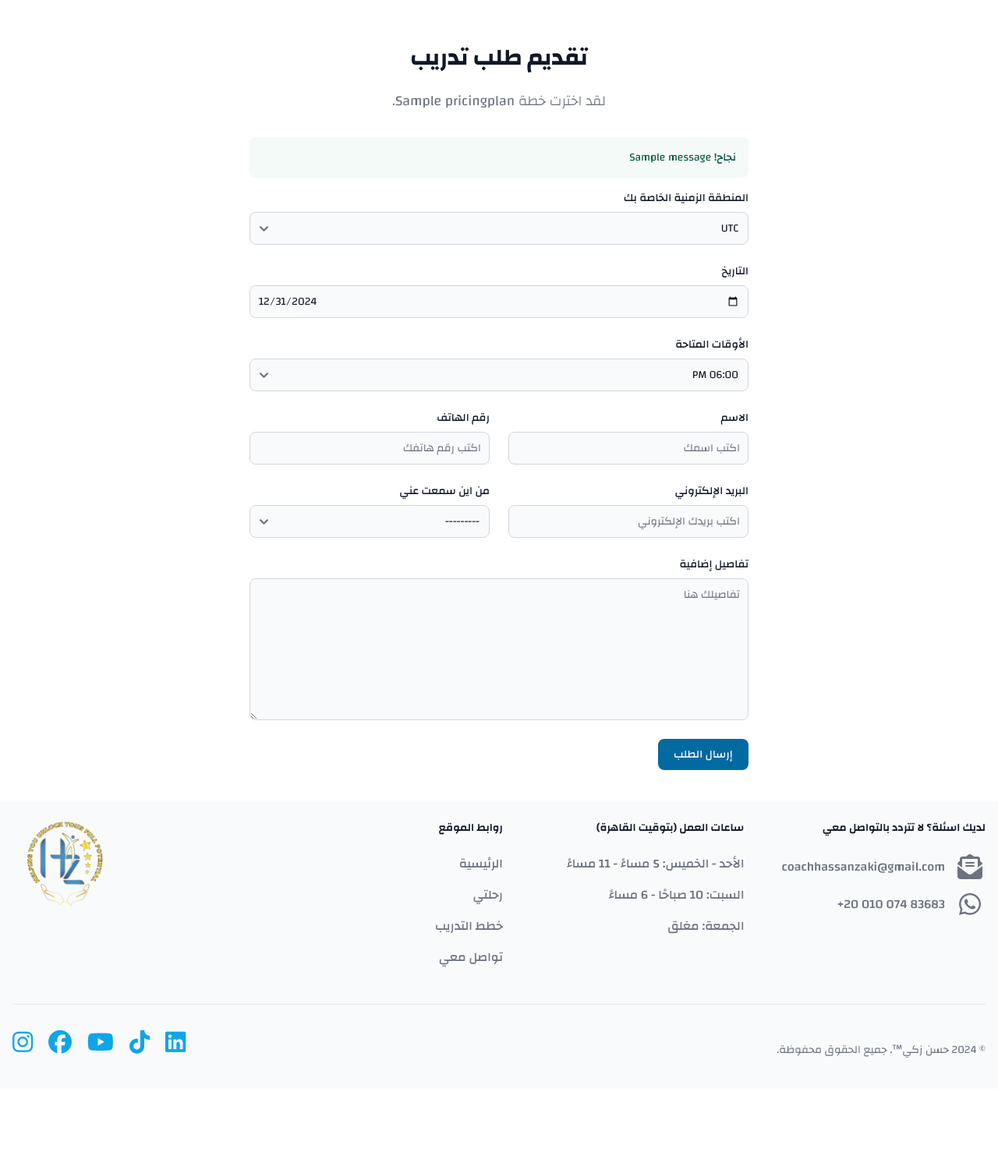
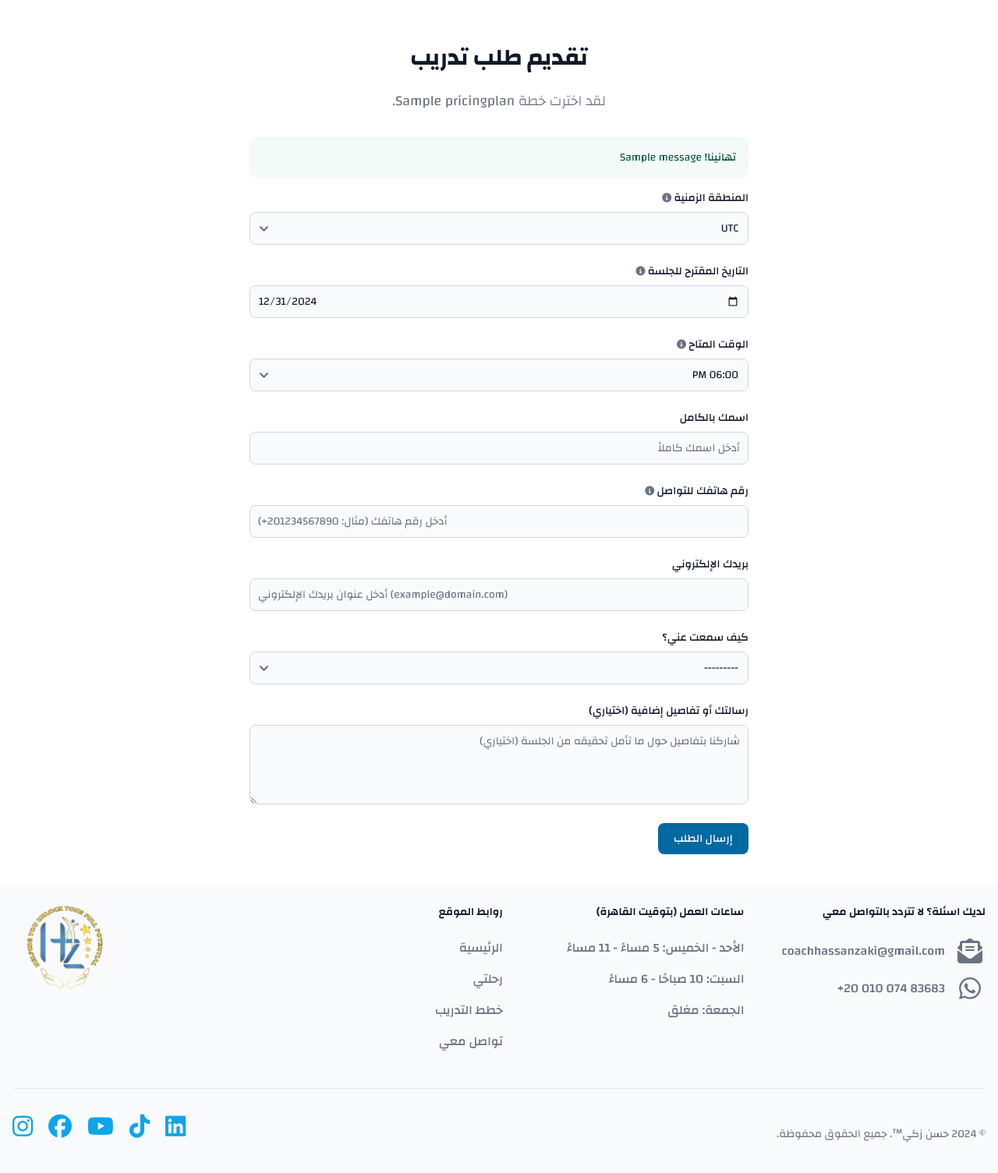
Before and after one commit to Abubakr-Alsheikh/hassanzaki-coaching-website, a Django app: page /coaching-request/1/ in a window 1280 px wide. Shown: the part 64-1569 px from the top of the page at 78% size. Before the commit the page ends 1422 px from the top, so only its background shows below. Run offline with Django 5.2, Linux system fonts and the light colour scheme; tables that the repository leaves empty hold one stand-in row (values such as "Sample post"); one stand-in notice (Sample message) is shown; some libraries are stand-ins or nearby versions.

Commit message:
Making the coach form more user friendly

```diff
--- a/core/forms.py
+++ b/core/forms.py
@@ -15,73 +15,86 @@ class CoachingRequestForm(forms.ModelForm):
         widget=forms.Select(
             attrs={
                 "class": "bg-gray-50 border border-gray-300 text-gray-900 text-sm rounded-lg focus:ring-primary-500 focus:border-primary-500 block w-full p-2.5 dark:bg-gray-700 dark:border-gray-600 dark:placeholder-gray-400 dark:text-white dark:focus:ring-primary-500 dark:focus:border-primary-500",
-                "placeholder": "اختر الوقت المتاح",
             }
         ),
         label="الوقت المتاح",
+        help_text="اختر الوقت المناسب لك بناءً على المنطقة الزمنية المحددة.",
     )
     timezone = forms.ChoiceField(
         choices=[(tz, tz) for tz in pytz.common_timezones],
-        initial="Africa/Cairo",  # Default timezone is Egypt
+        initial="Africa/Cairo",
         widget=forms.Select(
             attrs={
                 "class": "bg-gray-50 border border-gray-300 text-gray-900 text-sm rounded-lg focus:ring-primary-500 focus:border-primary-500 block w-full p-2.5 dark:bg-gray-700 dark:border-gray-600 dark:placeholder-gray-400 dark:text-white dark:focus:ring-primary-500 dark:focus:border-primary-500",
             }
         ),
-        label="المنطقة الزمنية الخاصة بك",
+        label="المنطقة الزمنية",
+        help_text="يرجى تحديد منطقتك الزمنية لتظهر لك الأوقات المتاحة بشكل صحيح.",
     )
 
     class Meta:
         model = CoachingRequest
         fields = [
+            "timezone",
             "scheduled_datetime",
+            "available_times",
+            "name",
+            "phone",
+            "email",
+            "referral_source",
             "details",
-            "name",
-            "email",
-            "phone",
-            "referral_source",
-            "plan",
-            "available_times",
-            "timezone",
         ]
-
+        labels = {
+            "scheduled_datetime": "التاريخ المقترح للجلسة",
+            "details": "رسالتك أو تفاصيل إضافية (اختياري)",
+            "name": "اسمك بالكامل",
+            "email": "بريدك الإلكتروني",
+            "phone": "رقم هاتفك للتواصل",
+            "referral_source": "كيف سمعت عني؟",
+        }
+        help_texts = {
+            "phone": "مثال: 2010XXXXXXXX+",
+            "scheduled_datetime": "اختر التاريخ المفضل لجلسة التدريب. سيتم عرض الأوقات المتاحة بعد اختيار التاريخ والمنطقة الزمنية.",
+        }
         widgets = {
             "scheduled_datetime": forms.DateInput(
                 attrs={
                     "type": "date",
                     "class": "bg-gray-50 border border-gray-300 text-gray-900 text-sm rounded-lg focus:ring-primary-500 focus:border-primary-500 block w-full p-2.5 dark:bg-gray-700 dark:border-gray-600 dark:placeholder-gray-400 dark:text-white dark:focus:ring-primary-500 dark:focus:border-primary-500",
                     "placeholder": "اختر التاريخ",
-                    "min": (timezone.now()).strftime("%Y-%m-%d"),
-                }
-            ),
-            "details": forms.Textarea(
-                attrs={
-                    "rows": "8",
-                    "class": "block p-2.5 w-full text-sm text-gray-900 bg-gray-50 rounded-lg border border-gray-300 focus:ring-primary-500 focus:border-primary-500 dark:bg-gray-700 dark:border-gray-600 dark:placeholder-gray-400 dark:text-white dark:focus:ring-primary-500 dark:focus:border-primary-500",
-                    "placeholder": "تفاصيلك هنا",
+                    "min": (timezone.now().date()).strftime("%Y-%m-%d"),
                 }
             ),
             "name": forms.TextInput(
                 attrs={
                     "class": "bg-gray-50 border border-gray-300 text-gray-900 text-sm rounded-lg focus:ring-primary-600 focus:border-primary-600 block w-full p-2.5 dark:bg-gray-700 dark:border-gray-600 dark:placeholder-gray-400 dark:text-white dark:focus:ring-primary-500 dark:focus:border-primary-500",
-                    "placeholder": "اكتب اسمك",
+                    "placeholder": "أدخل اسمك كاملاً",
                 }
             ),
             "email": forms.EmailInput(
                 attrs={
                     "class": "bg-gray-50 border border-gray-300 text-gray-900 text-sm rounded-lg focus:ring-primary-600 focus:border-primary-600 block w-full p-2.5 dark:bg-gray-700 dark:border-gray-600 dark:placeholder-gray-400 dark:text-white dark:focus:ring-primary-500 dark:focus:border-primary-500",
-                    "placeholder": "اكتب بريدك الإلكتروني",
+                    "placeholder": "أدخل عنوان بريدك الإلكتروني (example@domain.com)",
+                    "dir": "ltr",
                 }
             ),
             "phone": forms.TextInput(
                 attrs={
                     "class": "bg-gray-50 border border-gray-300 text-gray-900 text-sm rounded-lg focus:ring-primary-600 focus:border-primary-600 block w-full p-2.5 dark:bg-gray-700 dark:border-gray-600 dark:placeholder-gray-400 dark:text-white dark:focus:ring-primary-500 dark:focus:border-primary-500",
-                    "placeholder": "اكتب رقم هاتفك",
+                    "placeholder": "أدخل رقم هاتفك (مثال: 201234567890+)",
+                    "dir": "ltr",
                 }
             ),
             "referral_source": forms.Select(
                 attrs={
                     "class": "bg-gray-50 border border-gray-300 text-gray-900 text-sm rounded-lg focus:ring-primary-500 focus:border-primary-500 block w-full p-2.5 dark:bg-gray-700 dark:border-gray-600 dark:placeholder-gray-400 dark:text-white dark:focus:ring-primary-500 dark:focus:border-primary-500"
+                }
+            ),
+            "details": forms.Textarea(
+                attrs={
+                    "rows": "4",
+                    "class": "block p-2.5 w-full text-sm text-gray-900 bg-gray-50 rounded-lg border border-gray-300 focus:ring-primary-500 focus:border-primary-500 dark:bg-gray-700 dark:border-gray-600 dark:placeholder-gray-400 dark:text-white dark:focus:ring-primary-500 dark:focus:border-primary-500",
+                    "placeholder": "شاركنا بتفاصيل حول ما تأمل تحقيقه من الجلسة (اختياري)",
                 }
             ),
         }
--- a/core/models.py
+++ b/core/models.py
@@ -38,7 +38,10 @@ class CoachingRequest(models.Model):
     name = models.CharField("Name", max_length=255)
     email = models.EmailField("Email", validators=[validate_email])
 
-    phone_regex = RegexValidator(regex=r'^\+?1?\d{9,15}$', message="يجب إدخال رقم الهاتف بالتنسيق التالي: '+999999999'. يُسمح بإدخال ما يصل إلى 15 رقمًا.")
+    phone_regex = RegexValidator(
+        regex=r'^\+\d{9,15}$',
+        message="أدخل رقم الهاتف بالتنسيق الدولي: '+رمز الدولةرقم الهاتف'.", # More user-friendly message
+    )
     phone = models.CharField("Phone", validators=[phone_regex], max_length=17, blank=False)  # validators should be a list
 
     referral_source = models.CharField("Referral Source", max_length=10, choices=REFERRAL_SOURCES)
--- a/core/templatetags/custom_filters.py
+++ b/core/templatetags/custom_filters.py
@@ -9,3 +9,8 @@ def sub(value, arg):
 @register.filter(name='multiply_by')
 def multiply_by(value, arg):
     return int(value) * arg
+
+@register.filter
+def calculate_aos_delay(index, base=300, increment=100):
+    """Calculates the delay for AOS animation based on the index."""
+    return base + index * increment
--- a/static/src/output.css
+++ b/static/src/output.css
@@ -1224,6 +1219,14 @@ input:checked + .toggle-bg {
   margin-inline-end: auto;
 }
 
+.ml-2 {
+  margin-left: 0.5rem;
+}
+
+.ml-5 {
+  margin-left: 1.25rem;
+}
+
 .ml-auto {
   margin-left: auto;
 }
--- a/templates/coaching/coaching_request_form.html
+++ b/templates/coaching/coaching_request_form.html
@@ -1,5 +1,6 @@
 {% extends "coaching/_base.html" %}
 {% block title %}طلب تدريب | حسن زكي{% endblock title %}
+{% load custom_filters %}
 {% block content %}
 <section class="bg-white dark:bg-gray-900" dir="rtl" data-aos="fade-up" data-aos-duration="800">
     <div class="mx-auto max-w-2xl px-4 py-8 lg:py-10">
@@ -12,11 +13,11 @@
                 {% for message in messages %}
                     {% if message.tags == 'success' %}
                         <div class="mb-4 rounded-lg bg-green-50 p-4 text-sm text-green-800 dark:bg-gray-800 dark:text-green-400 rtl:text-right" role="alert">
-                            <span class="font-medium">نجاح!</span> {{ message }}
+                            <span class="font-medium">تهانينا!</span> {{ message }}
                         </div>
                     {% elif message.tags == 'error' %}
                          <div class="mb-4 rounded-lg bg-red-50 p-4 text-sm text-red-800 dark:bg-gray-800 dark:text-red-400 rtl:text-right" role="alert">
-                                <span class="font-medium">خطأ!</span> {{ message }}
+                                <span class="font-medium">هنالك خطأ!</span> {{ message }}
                          </div>
                     {% endif %}
                 {% endfor %}
@@ -26,38 +27,26 @@
         <form method="post" class="rtl:text-right">
             {% csrf_token %}
             <div class="grid gap-4 sm:grid-cols-2 sm:gap-6">
-                <div class="sm:col-span-2" data-aos="fade-up" data-aos-delay="400" data-aos-duration="800">
-                <label for="id_timezone" class="mb-2 block text-sm font-medium text-gray-900 dark:text-white">المنطقة الزمنية الخاصة بك</label>
-                {{ form.timezone }}
+                {% for field in form %}
+                    <div class="sm:col-span-2 {% if field.name == "plan" %}hidden{% endif %}" {% if field.name in form.Meta.field_classes %}class="{{ form.Meta.field_classes.scheduled_datetime }}"{% endif %} data-aos="fade-up" data-aos-delay="{{ forloop.counter0|calculate_aos_delay }}" data-aos-duration="800">
+                        <label class="mb-2 block text-sm font-medium text-gray-900 dark:text-white">
+                            {{ field.label }}
+                            {% if field.help_text %}
+                                <span class="ml-2 text-xs text-gray-500" data-tooltip-target="tooltip-{{ field.name }}" data-tooltip-placement="bottom">
+                                    <i class="fas fa-info-circle"></i>
+                                </span>
+                                <div id="tooltip-{{ field.name }}" role="tooltip" class="tooltip invisible absolute z-10 inline-block rounded-lg bg-gray-900 px-3 py-2 text-sm font-medium text-white opacity-0 shadow-sm transition-opacity duration-300 dark:bg-gray-700">
+                                    {{ field.help_text }}
+                                    <div class="tooltip-arrow" data-popper-arrow></div>
                                 </div>
-                <div class="sm:col-span-2" data-aos="fade-up" data-aos-delay="500" data-aos-duration="800">
-                    <label for="id_scheduled_datetime" class="mb-2 block text-sm font-medium text-gray-900 dark:text-white">التاريخ</label>
-                    {{ form.scheduled_datetime }}
+                            {% endif %}
+                        </label>
+                        {{ field }}
+                        {% for error in field.errors %}
+                            <p class="mt-2 text-sm text-red-600 dark:text-red-500"><span class="font-medium">تنبيه!</span> {{ error }}</p>
+                        {% endfor %}
                     </div>
-                <div class="sm:col-span-2" data-aos="fade-up" data-aos-delay="600" data-aos-duration="800">
-                    <label for="id_available_times" class="mb-2 block text-sm font-medium text-gray-900 dark:text-white">الأوقات المتاحة</label>
-                    {{ form.available_times }}
-                </div>
-                <div class="w-full" data-aos="fade-up" data-aos-delay="700" data-aos-duration="800">
-                    <label for="id_name" class="mb-2 block text-sm font-medium text-gray-900 dark:text-white">الاسم</label>
-                    {{ form.name }}
-                </div>
-                <div class="w-full" data-aos="fade-up" data-aos-delay="800" data-aos-duration="800">
-                    <label for="id_phone" class="mb-2 block text-sm font-medium text-gray-900 dark:text-white">رقم الهاتف</label>
-                    {{ form.phone }}
-                </div>
-                <div class="w-full" data-aos="fade-up" data-aos-delay="900" data-aos-duration="800">
-                    <label for="id_email" class="mb-2 block text-sm font-medium text-gray-900 dark:text-white">البريد الإلكتروني</label>
-                    {{ form.email }}
-                </div>
-                <div data-aos="fade-up" data-aos-delay="1000" data-aos-duration="800">
-                    <label for="id_referral_source" class="mb-2 block text-sm font-medium text-gray-900 dark:text-white">من اين سمعت عني</label>
-                    {{ form.referral_source }}
-                </div>
-                <div class="sm:col-span-2" data-aos="fade-up" data-aos-delay="1100" data-aos-duration="800">
-                    <label for="id_details" class="mb-2 block text-sm font-medium text-gray-900 dark:text-white">تفاصيل إضافية</label>
-                    {{ form.details }}
-                </div>
+                {% endfor %}
             </div>
             {{ form.plan }}
             <button type="submit" class="mt-4 inline-flex items-center rounded-lg bg-primary-700 px-5 py-2.5 text-center text-sm font-medium text-white hover:bg-primary-800 focus:ring-4 focus:ring-primary-200 dark:focus:ring-primary-900 sm:mt-6" data-aos="zoom-in" data-aos-duration="800">
@@ -72,7 +61,7 @@
         const dateInput = document.getElementById('id_scheduled_datetime');
         const timezoneSelect = document.getElementById('id_timezone');
         const availableTimesSelect = document.getElementById('id_available_times');
-        const form = document.querySelector('form');
+        const formElement = document.querySelector('form');
 
         // Autodetect and set user's timezone
         const detectedTimeZone = Intl.DateTimeFormat().resolvedOptions().timeZone;
@@ -87,36 +76,37 @@
             const selectedDate = dateInput.value;
             const selectedTimezone = timezoneSelect.value;
 
-           fetch(form.action, {
+            const formData = new FormData();
+            formData.append('scheduled_datetime', selectedDate);
+            formData.append('timezone', selectedTimezone);
+            formData.append('available_times', ''); // Sending an empty value to trigger time update
+            formData.append('csrfmiddlewaretoken', document.querySelector('[name="csrfmiddlewaretoken"]').value);
+
+            fetch(formElement.action, {
                 method: 'POST',
-                headers: {
-                   'Content-Type': 'application/x-www-form-urlencoded',
-                   'X-CSRFToken': document.querySelector('[name="csrfmiddlewaretoken"]').value,
-                },
-                body: new URLSearchParams({
-                    'scheduled_datetime': selectedDate,
-                    'timezone': selectedTimezone,
-                    'available_times': '' // Sending an empty value to trigger time update
-                })
+                body: formData,
             })
             .then(response => response.text())
             .then(html => {
                 const parser = new DOMParser();
                 const doc = parser.parseFromString(html, 'text/html');
-                const newAvailableTimesSelect = doc.getElementById('id_available_times')
+                const newAvailableTimesSelect = doc.getElementById('id_available_times');
+                if (newAvailableTimesSelect) {
                     availableTimesSelect.innerHTML = newAvailableTimesSelect.innerHTML;
                     availableTimesSelect.disabled = false; // Re-enable after updating
+                } else {
+                    console.error('Error: Could not find the available times select element in the response.');
+                    availableTimesSelect.disabled = false;
+                }
             })
             .catch(error => {
                 console.error('Error:', error);
-               availableTimesSelect.disabled = false; // Re-enable even on error to prevent indefinite disabling
+                availableTimesSelect.disabled = false; // Re-enable even on error
             });
-
         }
 
         dateInput.addEventListener('change', updateAvailableTimes);
         timezoneSelect.addEventListener('change', updateAvailableTimes);
-
     });
 </script>
 {% endblock content %}
```
Also changed, not shown: other parts of static/src/output.css (+38 -63 lines), core/migrations/0010_alter_coachingrequest_phone.py (added). Lines whose indentation alone changed are shown as unchanged.
